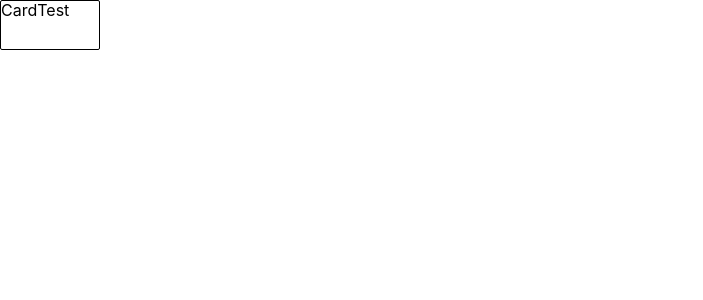
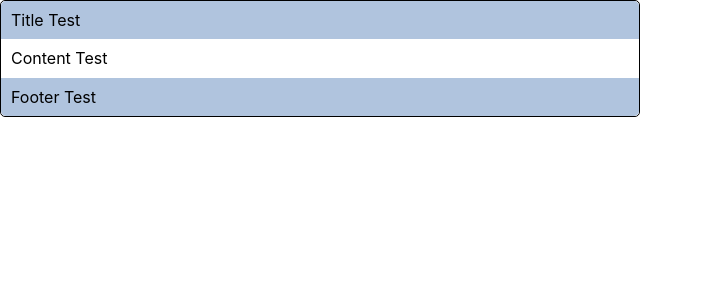
Before and after one commit to jyh4479/my-resume, a React (Create React App) app: page / in a window 1280 px wide. Shown: the top 300 px of the page, without its empty margins (0-703 px from the left). Built offline with nearby package versions, Linux system fonts and the light colour scheme.

Commit message:
UPDATE CARD COMPONENT
Card component 기초 스타일 작성

```diff
--- a/src/components/card/Card.tsx
+++ b/src/components/card/Card.tsx
@@ -38,10 +38,10 @@ This means that when you use <CheckboxInput />, it will be a checkbox by default
 // `
 
 const CardContainer = styled.div`
-  width: 100px;
-  height: 50px;
+  width: 50vw;
+  //height: 50px;
 
-  border-radius: 2px;
+  border-radius: 5px;
   border: solid 1px black;
 `
 
--- a/src/components/card/CardContent.tsx
+++ b/src/components/card/CardContent.tsx
@@ -1,8 +1,15 @@
 import React from 'react';
+import styled from "styled-components";
 
-const CardContent = () => {
+const Content = styled.div`
+  padding: 10px 10px 10px 10px;
+`
+
+const CardContent = (props: any) => {
     return (
-        <div>content</div>
+        <Content>
+            {props.children}
+        </Content>
     )
 }
 
--- a/src/components/card/CardFooter.tsx
+++ b/src/components/card/CardFooter.tsx
@@ -1,8 +1,17 @@
 import React from 'react';
+import styled from "styled-components";
 
-const CardFooter = () => {
+const Footer = styled.div`
+  padding: 10px 10px 10px 10px;
+  border-radius: 0 0 5px 5px;
+  background: lightsteelblue;
+`
+
+const CardFooter = (props: any) => {
     return (
-        <div>footer</div>
+        <Footer>
+            {props.children}
+        </Footer>
     )
 }
 
--- a/src/components/card/CardTitle.tsx
+++ b/src/components/card/CardTitle.tsx
@@ -1,8 +1,17 @@
 import React from 'react';
+import styled from "styled-components";
 
-const CardTitle = () => {
+const Title = styled.div`
+  padding: 10px 10px 10px 10px;
+  border-radius: 5px 5px 0 0;
+  background: lightsteelblue;
+`
+
+const CardTitle = (props: any) => {
     return (
-        <div>title</div>
+        <Title>
+            {props.children}
+        </Title>
     )
 }
 
--- a/src/pages/HomePage.tsx
+++ b/src/pages/HomePage.tsx
@@ -1,5 +1,5 @@
 import React from 'react'
-import {Card} from '../components'
+import {Card, CardContent, CardFooter, CardTitle} from '../components'
 
 const HomePage = () => {
 
@@ -7,11 +7,19 @@ const HomePage = () => {
         <div style={{height: '200px'}}>
 
             <Card>
-                CardTest
+                <CardTitle>
+                    Title Test
+                </CardTitle>
+                <CardContent>
+                    Content Test
+                </CardContent>
+                <CardFooter>
+                    Footer Test
+                </CardFooter>
             </Card>
 
         </div>
-    );
-};
+    )
+}
 
 export default HomePage;
```
